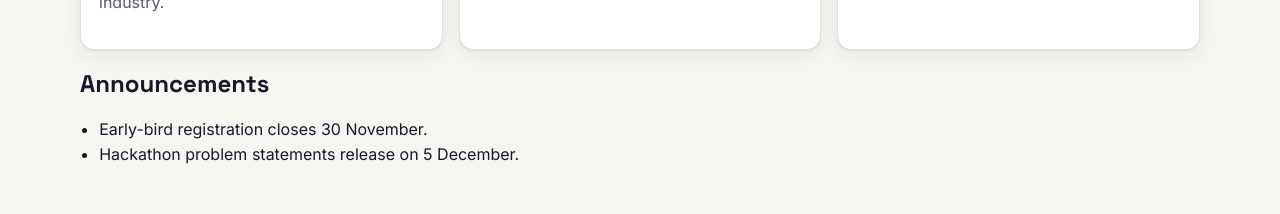
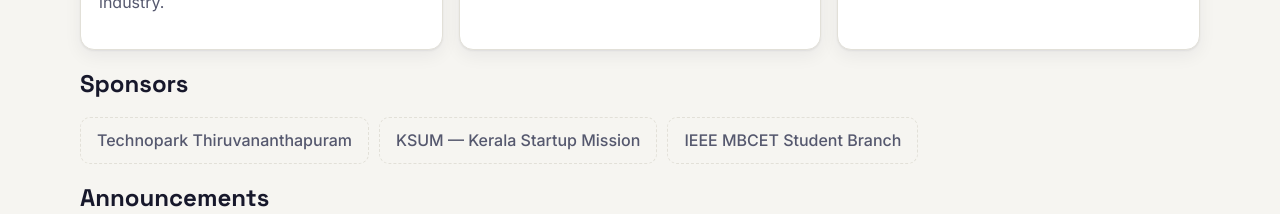
Before and after one commit to mrinalbiju/techfest-2026, a React (Vite) app in the folder client/: page / in a window 1280 px wide. Shown: the part 652-866 px from the top of the page. Built offline with nearby package versions, Linux system fonts and the light colour scheme; no server answers.

Commit message:
Add sponsors section to home page

```diff
--- a/client/src/pages/Home.jsx
+++ b/client/src/pages/Home.jsx
@@ -34,6 +34,15 @@ export default function Home() {
         </div>
       </section>
 
+      <section>
+        <h2>Sponsors</h2>
+        <ul className="sponsors">
+          <li>Technopark Thiruvananthapuram</li>
+          <li>KSUM — Kerala Startup Mission</li>
+          <li>IEEE MBCET Student Branch</li>
+        </ul>
+      </section>
+
       <section className="announce">
         <h2>Announcements</h2>
         <ul>
--- a/client/src/styles.css
+++ b/client/src/styles.css
@@ -196,3 +196,7 @@ input[aria-invalid="true"] { border-color: var(--err); }
   .theme-btn { margin: 6px 0 0; }
   .table th:nth-child(2), .table td:nth-child(2) { display: none; }
 }
+
+/* ---------- Sponsors ---------- */
+.sponsors { display: flex; flex-wrap: wrap; gap: 10px; list-style: none; padding: 0; }
+.sponsors li { padding: 10px 16px; border: 1px dashed var(--line); border-radius: 10px; color: var(--muted); font-weight: 500; }
```
